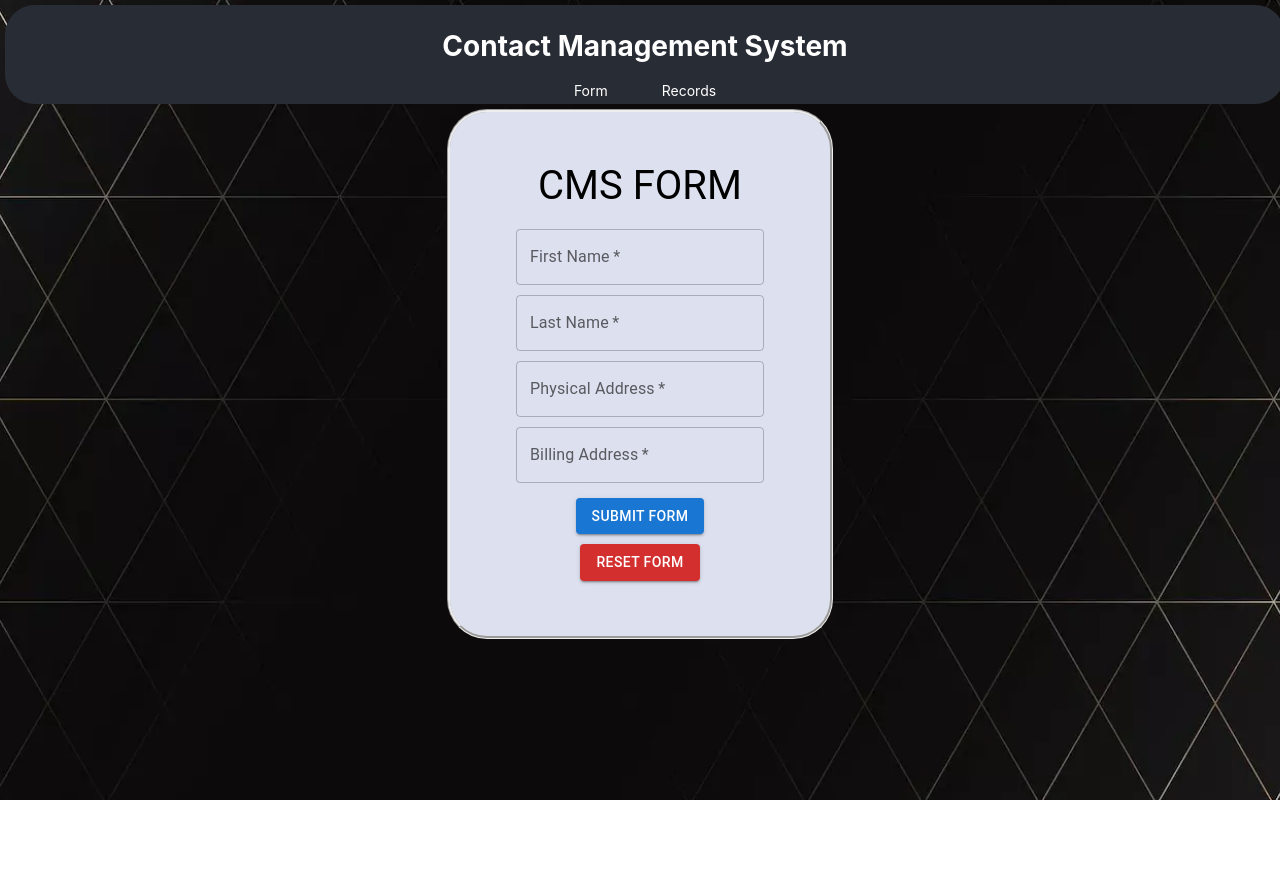
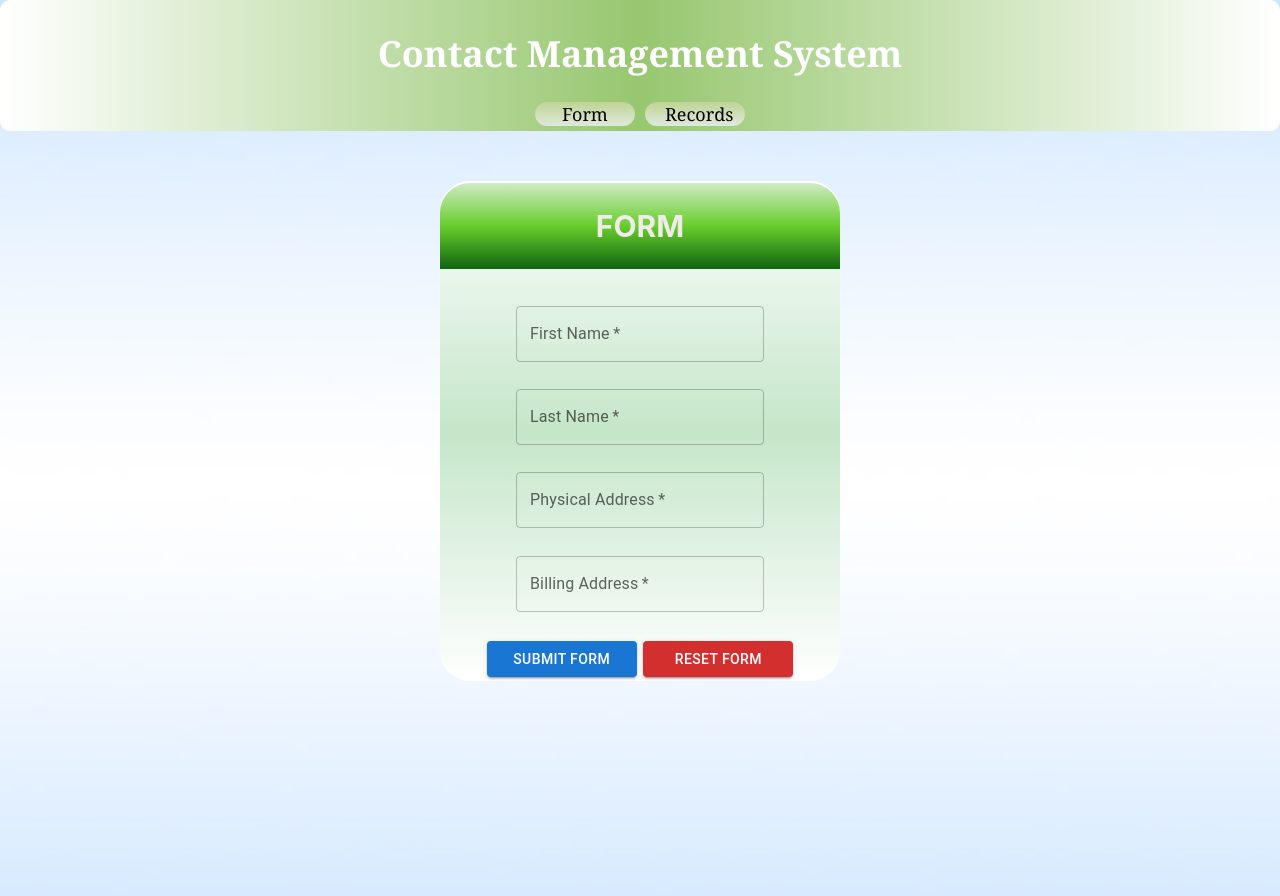
Before and after one commit to dlasap-fs/fs-cms-app, a React (Create React App) app: page / in a window 1280 px wide. Shown: the top 896 px of the page. Before the commit the page ends 800 px from the top, so only its background shows below. Built offline with nearby package versions, Linux system fonts and the light colour scheme.

Commit message:
updated stylings learnings

```diff
--- a/src/App.css
+++ b/src/App.css
@@ -1,78 +1,61 @@
 .App {
-    text-align: center;
+  display: flex;
+  justify-content: center;
+  align-items: center;
+  width: 100%;
+  height: 960px;
+  background-position: center;
+  background-size: cover;
+  background-image: url(../imgs/Photo-Background-Application.jpg);
+}
+
+.Container {
   display: flex;
   flex-direction: column;
-  }
-  .Background{
-    position: absolute;
+  justify-content: flex-start;
+  align-items: center;
   width: 100%;
   height: 100%;
-    background-position: center;
-    background-size: cover;
-    background-repeat: repeat-y;
-    background-image: url(../imgs/seamless-gold-rhombus-grid-pattern-black-background_53876-97589.webp);
 }
+
 .App-logo {
   height: 40vmin;
   pointer-events: none;
 }
 
-  .App-header{
-    background-color: #282c34;
-    min-height: 1vh;
-    padding: 5px 0;
-    border-radius: 30px;
-    margin: 5px;
+.App-header {
+  background: linear-gradient(to right, white, rgb(151, 199, 111), white);
+  border-radius: 10px;
+  padding: 5px 0px;
   width: 100%;
-    max-height: 100px;
   color: white;
-    font-size: calc(6px + 1vmin);
+  font-size: calc(10px + 1vmin);
   display: flex;
   flex-direction: column;
   align-items: center;
-    justify-content: center;
+  font-family: Cambria, Cochin, Georgia, Times, "Times New Roman", serif;
 }
 
-  .CMS-Form{
-   padding: 40px;
-   background-color: #dde0ee ;
+.nav-link-bar {
   display: flex;
-   justify-content: center;
   align-items: center;
-   margin: auto;
-   max-width: 300px;
-   border: 3px;
-   border-style: groove;
-   border-radius: 40px;
-  }
-    /* display: "flex", justifyContent: "center", alignItems:"center", */
-    /* // padding: '5px', margin : "auto", justifyItems: "center",  */
-    /* background: "#DDE2EC", maxWidth: "500px", borderStyle: "ridge"} */
-  .App-link {
-    color: #61dafb;
+  width: 230px;
+  justify-content: space-evenly;
 }
 
-  .App-Bar {
-    padding: 7px;
-    color: white;
+.nav-link-button {
+  width: 100px;
+  border-radius: 50px;
+  background: linear-gradient(to top, rgb(222, 233, 220), rgb(191, 212, 148));
+  align-items: center;
+  text-align: center;
+}
+.nav-link {
   text-decoration: none;
-    margin: 20px;
-    border: 1px;
-    border-radius: 10px;
-    /* border-style: ridge; */
-    /* border-color: white; */
+  color: black;
+  margin: 0px 20px;
 }
 
-  .App-Bar:hover {
+.nav-link:hover {
   color: yellow;
-    font-size: 20px;
 }
-
-  @keyframes App-logo-spin {
-    from {
-      transform: rotate(0deg);
-    }
-    to {
-      transform: rotate(360deg);
-    }
-  }
--- a/src/App.tsx
+++ b/src/App.tsx
@@ -12,23 +12,27 @@ function App() {
   return (
     <Router>
     <div className="App">
-      <div className='Background'>
+      <div className='Container'>
       <header className="App-header">
       <h1> Contact Management System </h1>
-      <div>
-        <Link to="/" className='App-Bar'>
+      <div className="nav-link-bar">
+        <div className="nav-link-button">
+        <Link to="/" className='nav-link'>
               Form
         </Link>
-        <Link to="/records" className='App-Bar'>
+        </div>
+        <div className="nav-link-button">
+        <Link to="/records" className='nav-link'>
               Records
         </Link>
+        </div>
+
       </div>
     {/* <CMSAppBar/> */}
       </header>
       <Routes>
         <Route path="/" element={
-        <div className='CMS-Form'><CMSForm />
-        </div>} />
+        <CMSForm />} />
         <Route path="/submitted" element={<PostForm />} />
         <Route path="/records" element={<CMSGrid />} />
         <Route path="*" element={<h1 style={{fontSize: "30px"}}>
--- /dev/null
+++ b/src/Apps.original.css
@@ -0,0 +1,78 @@
+.App {
+    text-align: center;
+    display: flex;
+    flex-direction: column;
+  }
+  .Background{
+    position: absolute;
+    width: 100%;
+    height: 100%;
+    background-position: center;
+    background-size: cover;
+    background-repeat: repeat-y;
+    background-image: url(../imgs/seamless-gold-rhombus-grid-pattern-black-background_53876-97589.webp);
+  }
+  .App-logo {
+    height: 40vmin;
+    pointer-events: none;
+  }
+
+  .App-header{
+    background-color: #282c34;
+    min-height: 1vh;
+    padding: 5px 0;
+    border-radius: 30px;
+    margin: 5px;
+    width: 100%;
+    max-height: 100px;
+    color: white;
+    font-size: calc(6px + 1vmin);
+    display: flex;
+    flex-direction: column;
+    align-items: center;
+    justify-content: center;
+  }
+
+  .CMS-Form{
+   padding: 40px;
+   background-color: #dde0ee ;
+   display: flex;
+   justify-content: center;
+   align-items: center;
+   margin: auto;
+   max-width: 300px;
+   border: 3px;
+   border-style: groove;
+   border-radius: 40px;
+  }
+    /* display: "flex", justifyContent: "center", alignItems:"center", */
+    /* // padding: '5px', margin : "auto", justifyItems: "center",  */
+    /* background: "#DDE2EC", maxWidth: "500px", borderStyle: "ridge"} */
+  .App-link {
+    color: #61dafb;
+  }
+
+  .App-Bar {
+    padding: 7px;
+    color: white;
+    text-decoration: none;
+    margin: 20px;
+    border: 1px;
+    border-radius: 10px;
+    /* border-style: ridge; */
+    /* border-color: white; */
+  }
+
+  .App-Bar:hover {
+    color: yellow;
+    font-size: 20px;
+  }
+
+  @keyframes App-logo-spin {
+    from {
+      transform: rotate(0deg);
+    }
+    to {
+      transform: rotate(360deg);
+    }
+  }
--- a/src/components/CMSForm.tsx
+++ b/src/components/CMSForm.tsx
@@ -1,84 +1,87 @@
-import { FormControl, Button, TextField, Modal, Box, Typography,CircularProgress} from "@mui/material";
-import { useState , ChangeEvent, SyntheticEvent} from "react";
+import { FormControl, Button, TextField, Modal, Box, Typography, CircularProgress } from "@mui/material";
+import { useState, ChangeEvent, SyntheticEvent } from "react";
 import { Navigate } from "react-router-dom";
-import { helper } from "../utils/helper"
+import { helper } from "../utils/helper";
+import "./styles.css";
 
-const { REACT_APP_DATABASE_URL = "http://localhost" } = process.env
+const { REACT_APP_DATABASE_URL = "http://localhost" } = process.env;
 
 export const CMSForm = () => {
-  const [isVerified, setIsVerified] = useState(false)
-  const [openModal, setModal] = useState(false)
-  const [openLoader, setLoader]= useState(false)
+  const [isVerified, setIsVerified] = useState(false);
+  const [openModal, setModal] = useState(false);
+  const [openLoader, setLoader] = useState(false);
   const [formDetails, setFormDetails] = useState({
     first_name: "",
     last_name: "",
     physical_address: "",
     billing_address: "",
-    submit_attempt: false
-  })
+    submit_attempt: false,
+  });
 
-  const handleOnChange = (e: ChangeEvent<HTMLInputElement>) =>{
-    setFormDetails((prevState)=>({
+  const handleOnChange = (e: ChangeEvent<HTMLInputElement>) => {
+    setFormDetails((prevState) => ({
       ...prevState,
-      [e.target.id]: e.target.value
-    }))
-  }
-  const handleModal = () =>{
-    setModal(!openModal)
-  }
-  const handleSubmit = (e: SyntheticEvent)=>{
+      [e.target.id]: e.target.value,
+    }));
+  };
+  const handleModal = () => {
+    setModal(!openModal);
+  };
+  const handleSubmit = (e: SyntheticEvent) => {
     e.preventDefault();
-    const form_answers = Object.values(formDetails)
+    const form_answers = Object.values(formDetails);
     //checks if all answers are existing
-    const isGood = form_answers.every(Boolean)
+    const isGood = form_answers.every(Boolean);
 
-    setFormDetails((prevState)=>
-    ({
+    setFormDetails((prevState) => ({
       ...prevState,
-      submit_attempt: true
-    }))
+      submit_attempt: true,
+    }));
 
-    isGood && setLoader(true)
+    isGood && setLoader(true);
 
     //API CALL
-    isGood && helper.APICALL.POST(`${REACT_APP_DATABASE_URL}/record`, {
+    isGood &&
+      helper.APICALL.POST(`${REACT_APP_DATABASE_URL}/record`, {
         first_name: formDetails.first_name,
         last_name: formDetails.last_name,
         delivery_address: {
           physical_address: formDetails.physical_address,
-        billing_address: formDetails.billing_address
-      }
-    }).then(data => {
-      data.status === 200 && data.data.success ? setIsVerified(true) : (setIsVerified(false))
+          billing_address: formDetails.billing_address,
+        },
+      })
+        .then((data) => {
+          data.status === 200 && data.data.success ? setIsVerified(true) : setIsVerified(false);
           // data.status !== 200 && data.data.success ? setModal(true) : setModal(false)
-      setLoader(false)
+          setLoader(false);
         })
-      .catch(error =>{
-        setModal(true)
-        setLoader(false)
-        console.log("ERROR :", error)
-      })
-  }
+        .catch((error) => {
+          setModal(true);
+          setLoader(false);
+          console.log("ERROR :", error);
+        });
+  };
 
-  const handleReset = (e: SyntheticEvent)=>{
+  const handleReset = (e: SyntheticEvent) => {
     setFormDetails({
       first_name: "",
       last_name: "",
       physical_address: "",
       billing_address: "",
-      submit_attempt: false
-    })
-  }
+      submit_attempt: false,
+    });
+  };
   return (
-    <div >
-     <FormControl sx={{ width: '40ch', margin: "auto" , padding: "10px", display: "flex", justifyContent: "center", alignItems: "center"}}>
-    <label style={{fontSize: '40px', fontFamily: "Roboto"}}> CMS FORM</label>
-
-    <div style={{margin : 10, display:"flex", justifyContent:"center", alignItems:"center", flexDirection: "column"}}>
+    <div className="CMS-Form-Container">
+      <div className="CMS-Form-Title">
+        <h2>FORM</h2>
+      </div>
+      <FormControl>
+        <div className="CMS-Form-Content">
           <TextField
-    style={{marginTop: "10px"}}
+            style={{ marginTop: "10px" }}
             required
-      helperText={!formDetails.first_name && formDetails.submit_attempt ? "Please enter your first name" : "" }
+            helperText={!formDetails.first_name && formDetails.submit_attempt ? "Please enter your first name" : ""}
             id="first_name"
             label="First Name"
             onChange={handleOnChange}
@@ -87,7 +90,7 @@ export const CMSForm = () => {
           />
 
           <TextField
-    style={{marginTop: "10px"}}
+            style={{ marginTop: "10px" }}
             helperText={!formDetails.last_name && formDetails.submit_attempt ? "Please enter your last name" : ""}
             required
             id="last_name"
@@ -97,7 +100,7 @@ export const CMSForm = () => {
             error={!formDetails.last_name && formDetails.submit_attempt ? true : false}
           />
           <TextField
-    style={{marginTop: "10px"}}
+            style={{ marginTop: "10px" }}
             helperText={!formDetails.physical_address && formDetails.submit_attempt ? "Please enter your Physical Address" : ""}
             required
             id="physical_address"
@@ -107,68 +110,53 @@ export const CMSForm = () => {
             error={!formDetails.physical_address && formDetails.submit_attempt ? true : false}
           />
           <TextField
-    style={{marginTop: "10px"}}
+            style={{ marginTop: "10px" }}
             required
-      helperText={ !formDetails.billing_address && formDetails.submit_attempt ? "Please enter your Billing Address" : ""}
+            helperText={!formDetails.billing_address && formDetails.submit_attempt ? "Please enter your Billing Address" : ""}
             id="billing_address"
             label="Billing Address"
             value={formDetails.billing_address || ""}
             onChange={handleOnChange}
             error={!formDetails.billing_address && formDetails.submit_attempt ? true : false}
+          />
+        </div>
+        <div></div>
 
-    />
-
-    </div>
-
-    <Button
-            style={{margin: 5}}
-            variant="contained"
-            color="primary"
-            // className={classes.submit}
-            onClick={handleSubmit}
-            disabled={openLoader}
-          >
-        Submit Form
-       </Button>
-       <Button
-            style={{margin: 5}}
-            type="submit"
-            variant="contained"
-            color="error"
-            // className={classes.submit}
-            onClick={handleReset}
-            disabled={openLoader}
-            >
-        Reset Form
-       </Button>
-       <Box>
-      {openLoader && <CircularProgress color="warning"/>}
-      </Box>
+        <Box>{openLoader && <CircularProgress color="warning" />}</Box>
 
         <div>
-       { (formDetails.submit_attempt && isVerified )&& <Navigate replace to="/submitted"></Navigate> }
+          {formDetails.submit_attempt && isVerified && <Navigate replace to="/submitted"></Navigate>}
           <Modal
-       style={{ width: "30%", height: "15%", margin: "auto"}}
+            style={{ width: "30%", height: "15%", margin: "auto" }}
             open={openModal}
             // onClose={handleM}
             aria-labelledby="modal-modal-title"
             aria-describedby="modal-modal-description"
           >
-
-    <Box sx={{ backgroundColor : "white", padding: "20px 10px 1px 10px", border: "5x", borderStyle: "groove", margin: "auto"}}>
+            <Box sx={{ backgroundColor: "white", padding: "20px 10px 1px 10px", border: "5x", borderStyle: "groove", margin: "auto" }}>
               <Typography id="modal-modal-title" variant="h6" component="h2">
                 Something went wrong...
-    <hr/>
+                <hr />
               </Typography>
-    <Typography id="modal-modal-description" sx={{ mt: 2 }} style={{margin:"auto"}}>
+              <Typography id="modal-modal-description" sx={{ mt: 2 }} style={{ margin: "auto" }}>
                 Unable to process your request. Please check your internet connection.
               </Typography>
-    <Button style={{margin: "5px", padding: "3px", fontSize: 10, }} variant="contained" size="small" color="error" onClick={handleModal}> Close </Button>
+              <Button style={{ margin: "5px", padding: "3px", fontSize: 10 }} variant="contained" size="small" color="error" onClick={handleModal}>
+                {" "}
+                Close{" "}
+              </Button>
             </Box>
           </Modal>
         </div>
       </FormControl>
-
+      <div className="CMS-Form-Button-Container">
+        <Button variant="contained" color="primary" className="CMS-Form-Button" onClick={handleSubmit} disabled={openLoader}>
+          Submit Form
+        </Button>
+        <Button className="CMS-Form-Button" type="submit" variant="contained" color="error" onClick={handleReset} disabled={openLoader}>
+          Reset Form
+        </Button>
       </div>
-    )
-}
+    </div>
+  );
+};
--- /dev/null
+++ b/src/components/styles.css
@@ -0,0 +1,41 @@
+.CMS-Form-Container {
+  margin: 50px 0px;
+  border-radius: 30px;
+  align-items: center;
+  justify-content: center;
+  flex-direction: column;
+  display: flex;
+  width: 400px;
+  height: 500px;
+  background: linear-gradient(to bottom, white, rgb(197, 230, 201), white);
+}
+.CMS-Form-Container h2 {
+  color: rgb(241, 234, 234);
+  font-size: 30px;
+}
+.CMS-Form-Title {
+  background: linear-gradient(to top, rgb(17, 100, 17), rgb(103, 206, 43), rgb(208, 235, 196));
+  position: inherit;
+  width: 100%;
+  align-items: center;
+  text-align: center;
+  border-radius: 30px 30px 0px 0px;
+}
+
+.CMS-Form-Content {
+  display: flex;
+  flex-direction: column;
+  height: 350px;
+  justify-content: space-evenly;
+  align-items: center;
+  margin: 10px 0px;
+}
+.CMS-Form-Button-Container {
+  width: 80%;
+  display: flex;
+  justify-content: space-evenly;
+  margin: 2px;
+}
+.CMS-Form-Button {
+  width: 150px;
+}
```
Also changed, not shown: imgs/Photo-Background-Application.jpg (added), imgs/wall-white-black-abstract-66905.webp (added). Lines whose indentation alone changed are shown as unchanged.
